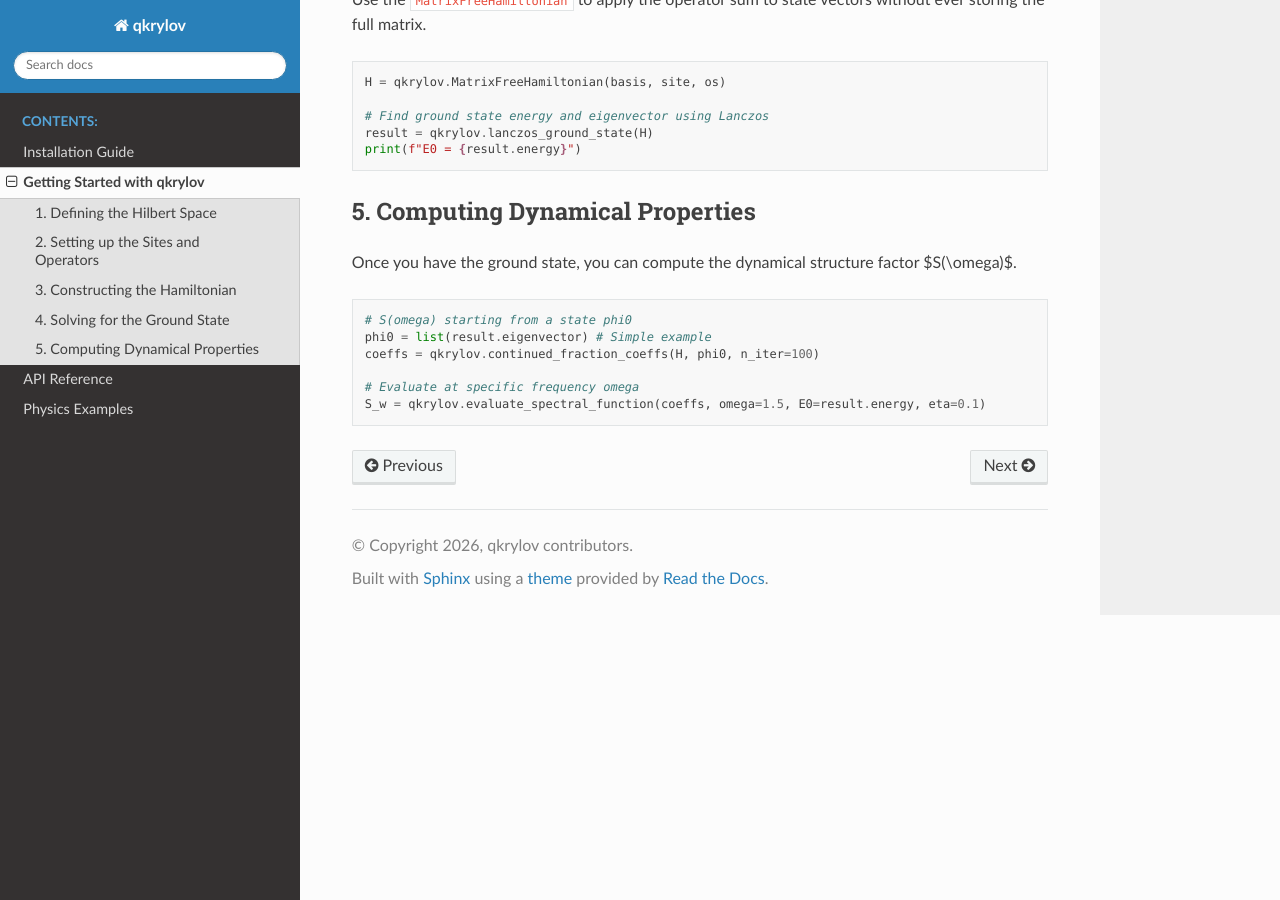
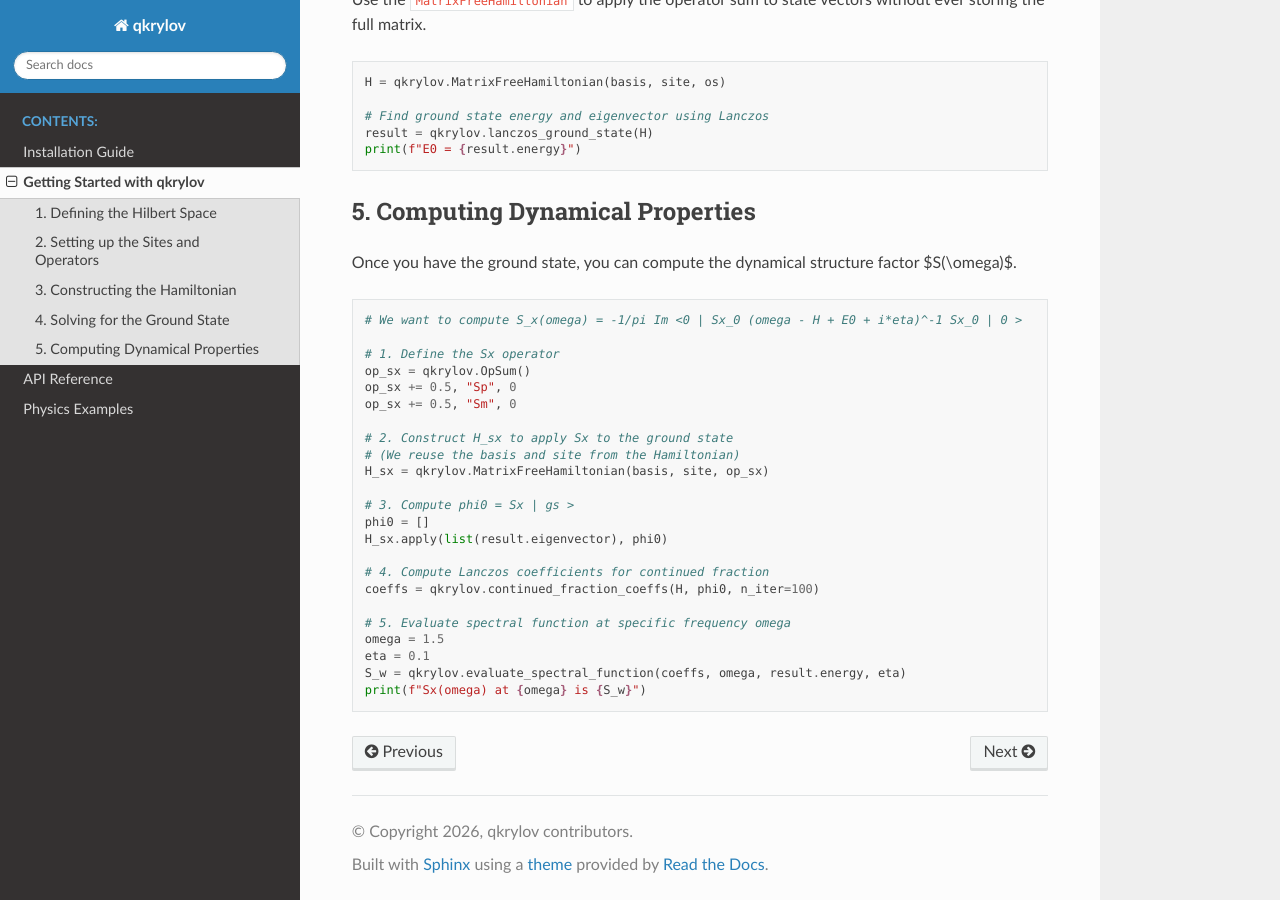
Before and after one commit to sjp95/qkrylov, a Sphinx documentation site: the page built from docs/source/tutorial.md, in a window 1280 px wide and 900 px high, scrolled down 1116 px. Built offline with Sphinx 7.4.7 and the Read the Docs theme 3.1.0, drawn with Linux system fonts in a browser that asks for light colours.

Commit message:
Complete qkrylov: Final integrated library with full model support, solvers, and documentation
- Implemented Spin-Half, Fermion, Hubbard, and t-J models with symmetry sectors.
- Fixed Lanczos solver for correct energy and Ritz vectors.
- Added Davidson and Continued Fraction Lanczos (Dynamics) solvers.
- Developed a high-performance Python interface with user-friendly syntax.
- Created comprehensive Sphinx documentation, tutorial, and physics examples.
- Included an example for Sx(t)Sx(0) dynamical correlation in frequency space.
- Verified everything with a full suite of C++ and Python tests.

Co-authored-by: sjp95 <180861695+sjp95@users.noreply.github.com>

````diff
--- a/docs/source/tutorial.md
+++ b/docs/source/tutorial.md
@@ -58,10 +58,27 @@ print(f"E0 = {result.energy}")
 Once you have the ground state, you can compute the dynamical structure factor $S(\omega)$.
 
 ```python
-# S(omega) starting from a state phi0
-phi0 = list(result.eigenvector) # Simple example
+# We want to compute S_x(omega) = -1/pi Im <0 | Sx_0 (omega - H + E0 + i*eta)^-1 Sx_0 | 0 >
+
+# 1. Define the Sx operator
+op_sx = qkrylov.OpSum()
+op_sx += 0.5, "Sp", 0
+op_sx += 0.5, "Sm", 0
+
+# 2. Construct H_sx to apply Sx to the ground state
+# (We reuse the basis and site from the Hamiltonian)
+H_sx = qkrylov.MatrixFreeHamiltonian(basis, site, op_sx)
+
+# 3. Compute phi0 = Sx | gs >
+phi0 = []
+H_sx.apply(list(result.eigenvector), phi0)
+
+# 4. Compute Lanczos coefficients for continued fraction
 coeffs = qkrylov.continued_fraction_coeffs(H, phi0, n_iter=100)
 
-# Evaluate at specific frequency omega
-S_w = qkrylov.evaluate_spectral_function(coeffs, omega=1.5, E0=result.energy, eta=0.1)
+# 5. Evaluate spectral function at specific frequency omega
+omega = 1.5
+eta = 0.1
+S_w = qkrylov.evaluate_spectral_function(coeffs, omega, result.energy, eta)
+print(f"Sx(omega) at {omega} is {S_w}")
 ```
````
Also changed, not shown: README.md (+9 -3 lines).
